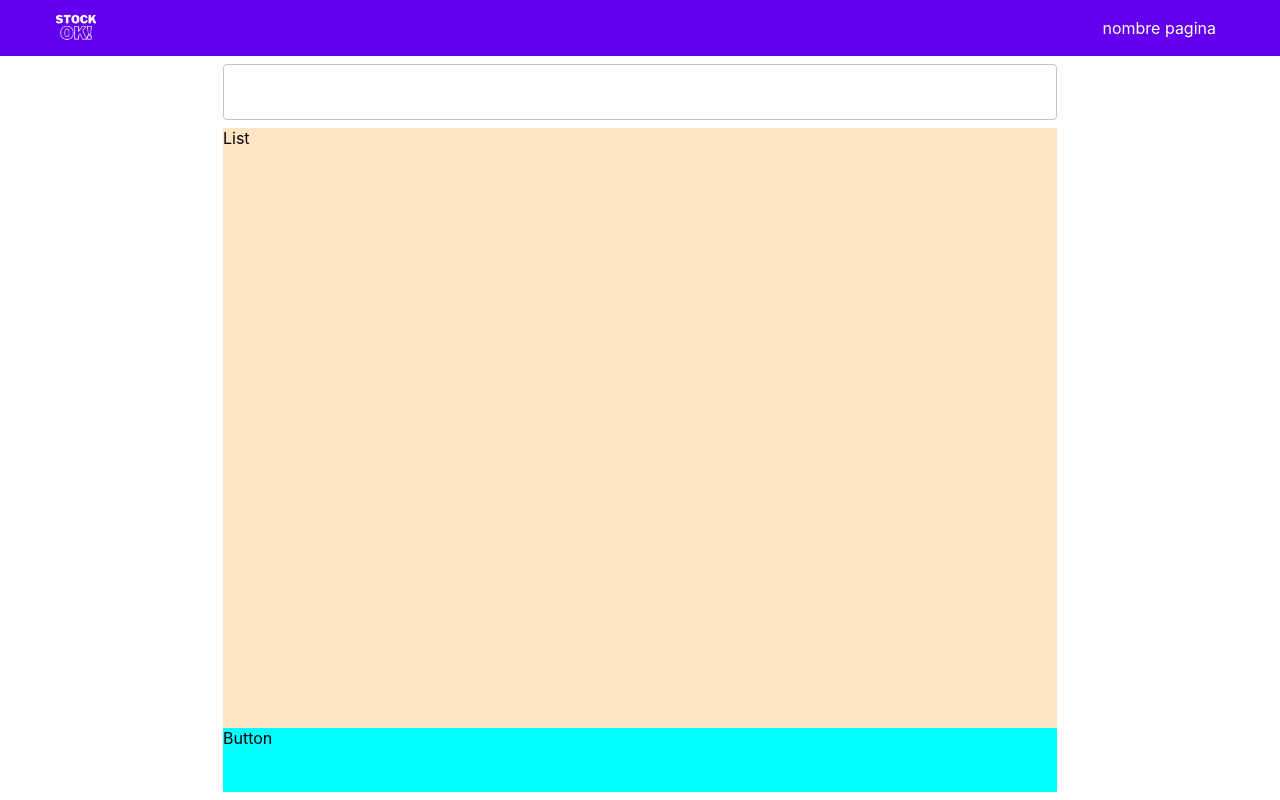
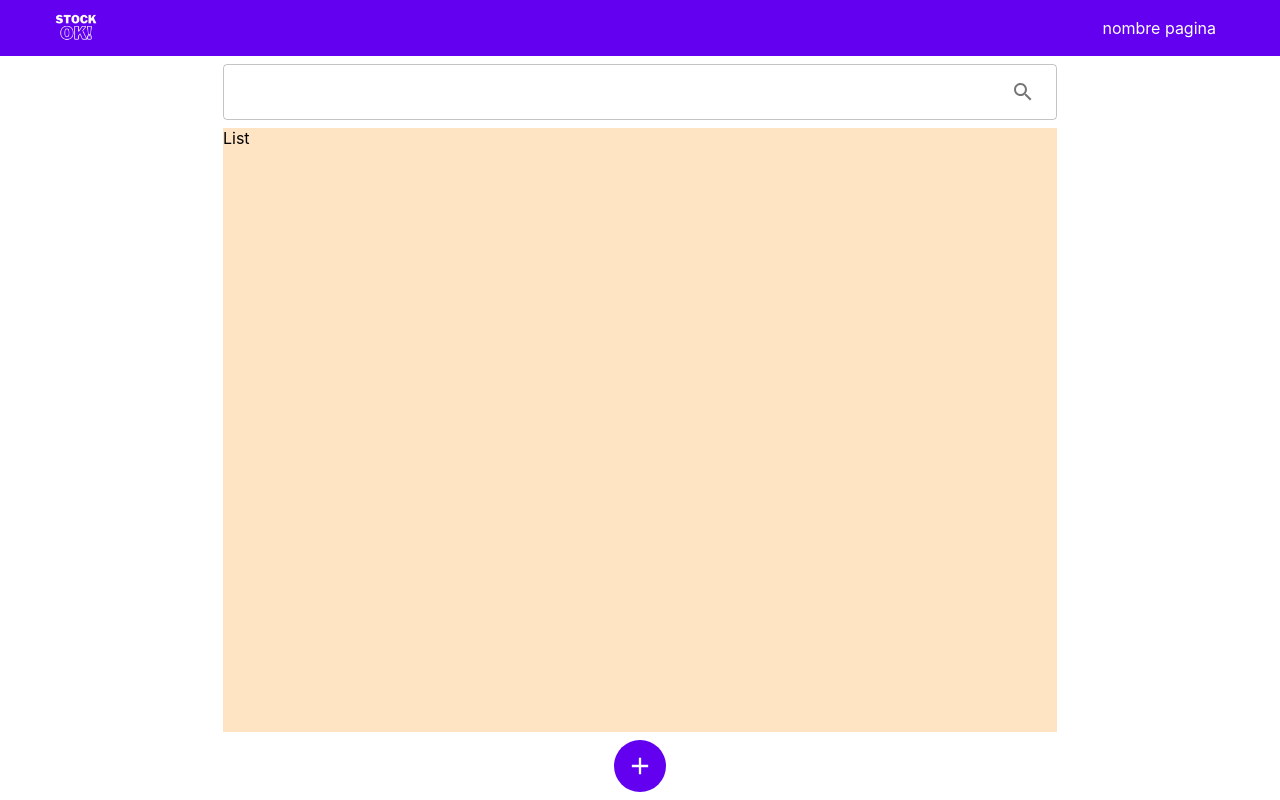
Before and after one commit to aa-avila/stock-app-reactjs, a React (Create React App) app: page /products/list in a window 1280 px wide. Built offline with nearby package versions, Linux system fonts and the light colour scheme.

Commit message:
search input & add button

```diff
--- a/src/App.css
+++ b/src/App.css
@@ -14,14 +14,14 @@
   margin-right: auto;
 }
 .button-bar {
-  background-color: aqua;
-  height: 4rem;
+  padding-top: 0.5rem;
+  display: flex;
+  justify-content: space-around;
 }
 
 /* PRODUCTS LIST */
 .search-bar {
-  /* background-color: rgb(153, 153, 153); */
-  height: 4rem;
+  padding-bottom: 0.5rem;
 }
 .products-list {
   background-color: bisque;
--- a/src/components/layout/Header.module.css
+++ b/src/components/layout/Header.module.css
@@ -1,6 +1,7 @@
 .header {
   width: 100%;
   background-color: #6200ef;
+  /* background-color: ##7c4dff; */
 }
 
 .innerContainer {
--- a/src/pages/ProductsList.js
+++ b/src/pages/ProductsList.js
@@ -1,12 +1,39 @@
-import SearchBar from '../components/SearchBar/SearchBar';
+import TextField from '@mui/material/TextField';
+import IconButton from '@mui/material/IconButton';
+import SearchIcon from '@mui/icons-material/Search';
+import AddIcon from '@mui/icons-material/Add';
+
 function ProductsList() {
   return (
     <>
       <section className="search-bar">
-        <SearchBar />
+        <TextField
+          fullWidth
+          id="standard-bare"
+          variant="outlined"
+          InputProps={{
+            endAdornment: (
+              <IconButton>
+                <SearchIcon />
+              </IconButton>
+            )
+          }}
+        />
       </section>
       <section className="products-list">List</section>
-      <section className="button-bar">Button</section>
+      <section className="button-bar">
+        <IconButton
+          aria-label="Agregar producto"
+          size="large"
+          sx={{
+            backgroundColor: '#6200ef',
+            '&:hover': { backgroundColor: '#7c4dff' },
+            color: '#ffffff'
+          }}
+        >
+          <AddIcon fontSize="inherit" />
+        </IconButton>
+      </section>
     </>
   );
 }
```
